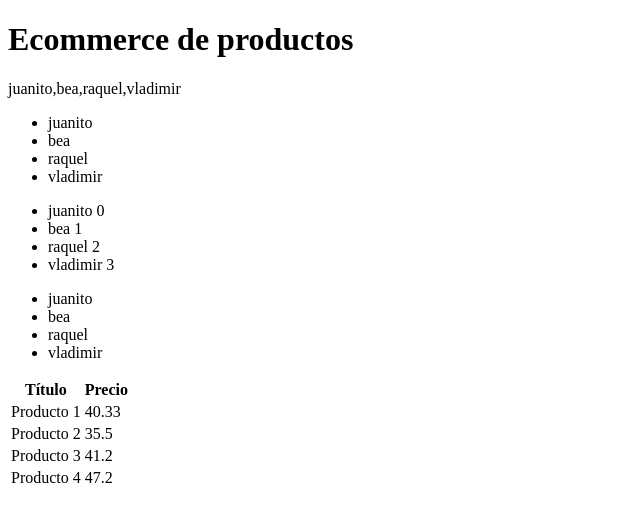
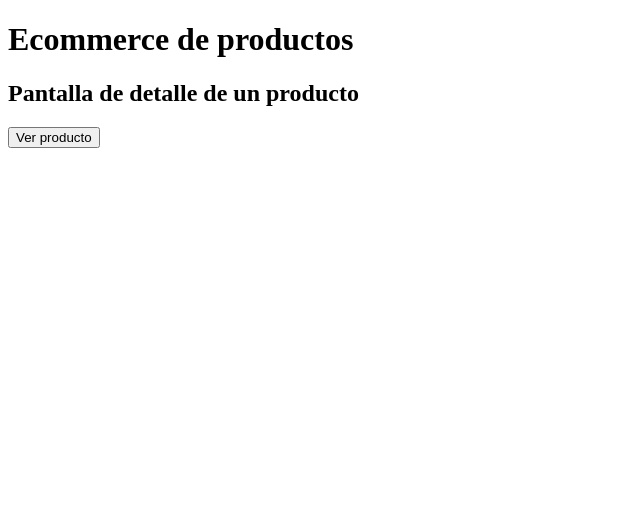
Before and after one commit to Teutona89/adecco_angular_ed2, an Angular app in the folder 009.angular/angular-003-directivas/: page / in a window 1280 px wide. Shown: the top 522 px of the page, without its empty margins (0-640 px from the left). Built offline with nearby package versions, Linux system fonts and the light colour scheme.

Commit message:
Angular (click) en button

```diff
--- a/009.angular/angular-003-directivas/src/app/app.component.html
+++ b/009.angular/angular-003-directivas/src/app/app.component.html
@@ -1,2 +1,6 @@
 <h1>Ecommerce de productos</h1>
-<app-product-list></app-product-list>
+
+<!-- <app-product-list></app-product-list> -->
+
+
+<app-product-detail></app-product-detail>
--- a/009.angular/angular-003-directivas/src/app/app.component.ts
+++ b/009.angular/angular-003-directivas/src/app/app.component.ts
@@ -1,12 +1,13 @@
 import { Component } from '@angular/core';
 import { ProductListComponent } from "./product-list/product-list.component";
+import { ProductDetailComponent } from "./product-detail/product-detail.component";
 
 @Component({
     selector: 'app-root',
     standalone: true,
     templateUrl: './app.component.html',
     styleUrl: './app.component.css',
-    imports: [ProductListComponent]
+    imports: [ProductListComponent, ProductDetailComponent]
 })
 export class AppComponent {
   title = 'angular-003-directivas';
--- a/009.angular/angular-003-directivas/src/app/product-detail/product-detail.component.html
+++ b/009.angular/angular-003-directivas/src/app/product-detail/product-detail.component.html
@@ -1 +1,5 @@
-<p>product-detail works!</p>
+
+
+<h2>Pantalla de detalle de un producto</h2>
+
+<button (click)="loadProduct()">Ver producto</button>
--- a/009.angular/angular-003-directivas/src/app/product-detail/product-detail.component.ts
+++ b/009.angular/angular-003-directivas/src/app/product-detail/product-detail.component.ts
@@ -1,4 +1,5 @@
 import { Component } from '@angular/core';
+import { Producto } from '../interfaces/product.model';
 
 @Component({
   selector: 'app-product-detail',
@@ -9,4 +10,17 @@ import { Component } from '@angular/core';
 })
 export class ProductDetailComponent {
 
+    product: Producto | undefined;
+
+    loadProduct() {
+      console.log("Se ha hecho clic en loadProduct");
+
+      /*
+      this.product = {
+        title: "Televisor Samsung 50 pulgadas",
+        price: 450
+      };
+      */
+    }
+
 }
```
